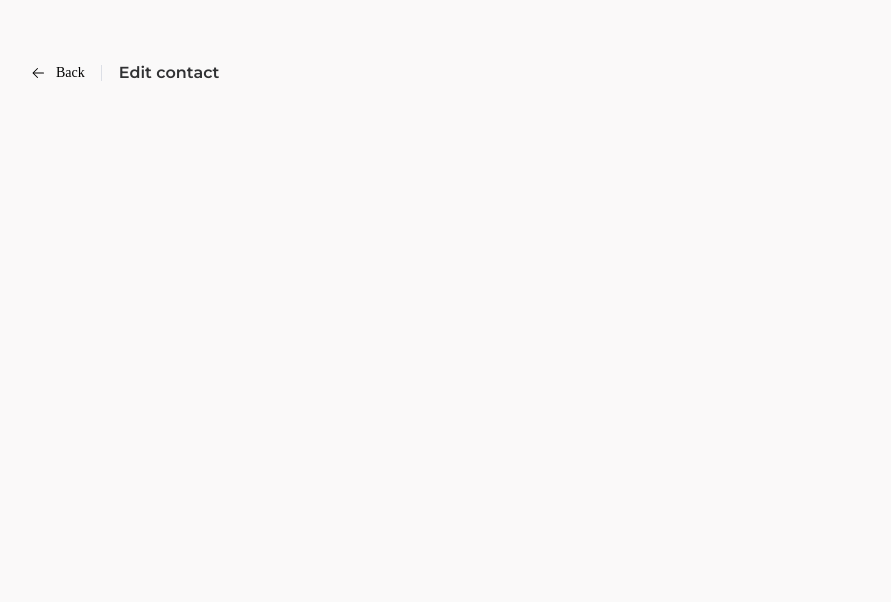
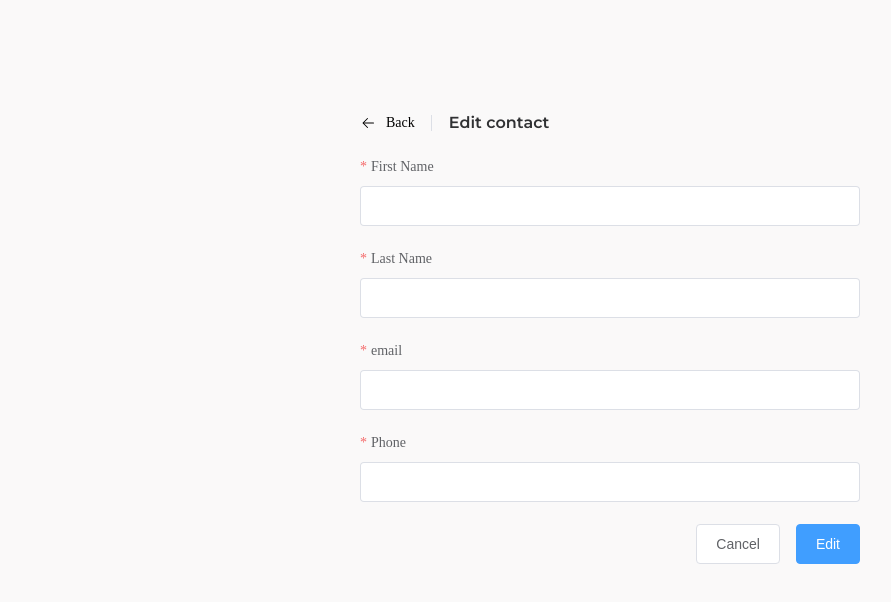
Before and after one commit to isaelmartinn/backbone_challenge, a Vue app: page /contacts/1/edit in a window 1280 px wide. Shown: the top 602 px of the page, without its empty margins (30-921 px from the left). Built offline with nearby package versions, Linux system fonts and the light colour scheme; no server answers.

Commit message:
:lipstick: (ContactCreate): Update UI
make template responsive, center view and change primary btn label

```diff
--- a/src/components/organisms/Contacts/ContactForm.vue
+++ b/src/components/organisms/Contacts/ContactForm.vue
@@ -6,6 +6,7 @@ import type { ApiContact } from "@domain/models/Contact";
 interface Props {
   loading?: boolean;
   disabled?: boolean;
+  primaryBtnLabel: string;
 }
 
 const props = defineProps<Props>();
@@ -113,7 +114,8 @@ defineExpose({
       />
     </el-form-item>
 
-    <el-form-item class="contactForm__actions">
+    <el-form-item>
+      <div class="contactForm__actions">
         <el-button @click="emit('on-click-cancel')" :disabled="props.disabled">
           Cancel
         </el-button>
@@ -124,14 +126,31 @@ defineExpose({
           :loading="props.loading"
           :disabled="props.disabled"
         >
-        Submit
+          {{ props.primaryBtnLabel }}
         </el-button>
+      </div>
     </el-form-item>
   </el-form>
 </template>
 
 <style scoped lang="scss">
+@use "sass:map";
+@use "@sass/breakpoints" as bp;
+
 .contactForm__actions {
-  float: right;
+  width: 100%;
+  display: grid;
+  gap: 16px;
+
+  button {
+    margin: 0;
+  }
+}
+
+@media screen and (min-width: map.get(bp.$breakpoints, "768")) {
+  .contactForm__actions {
+    grid-auto-flow: column;
+    justify-content: end;
+  }
 }
 </style>
--- a/src/components/templates/Contacts/ContactCreate.vue
+++ b/src/components/templates/Contacts/ContactCreate.vue
@@ -1,12 +1,14 @@
 <script setup lang="ts">
+import { ref } from "vue";
 import type { ApiContact } from "@domain/models/Contact";
 
 import ContactForm from "@organisms/Contacts/ContactForm.vue";
-import { ref } from "vue";
 
 interface Props {
+  title: string;
   loading?: boolean;
   disabled?: boolean;
+  primaryBtnLabel: string;
 }
 
 const props = defineProps<Props>();
@@ -27,7 +29,7 @@ defineExpose({
   <main class="contactCreate">
     <el-page-header @back="emit('on-click-go-back')">
       <template #content>
-        <h1 class="contactCreate__title">View contact</h1>
+        <h1 class="contactCreate__title">{{ props.title }}</h1>
       </template>
     </el-page-header>
 
@@ -35,6 +37,7 @@ defineExpose({
       ref="contactFormRef"
       :loading="props.loading"
       :disabled="props.disabled"
+      :primary-btn-label="primaryBtnLabel"
       @on-submit="emit('on-submit', $event)"
       @on-click-cancel="emit('on-click-go-back')"
     />
@@ -48,9 +51,11 @@ defineExpose({
 .contactCreate {
   display: grid;
   row-gap: 20px;
-}
+  margin: 50px auto 0 auto;
+  width: min(100%, 500px);
 
-.contactCreate__title {
-  font: map.get(fonts.$paragraph, "medium");
+  &__title {
+    font: map.get(fonts.$paragraph, "medium");
+  }
 }
 </style>
--- a/src/components/templates/Contacts/ContactEdit.vue
+++ /dev/null
@@ -1,24 +0,0 @@
-<script setup lang="ts">
-const emit = defineEmits<{
-  (e: "on-click-go-back"): void;
-}>();
-</script>
-
-<template>
-  <main>
-    <el-page-header @back="emit('on-click-go-back')">
-      <template #content>
-        <h1 class="contactEdit__title">Edit contact</h1>
-      </template>
-    </el-page-header>
-  </main>
-</template>
-
-<style scoped lang="scss">
-@use "sass:map";
-@use "@sass/fonts" as fonts;
-
-.contactEdit__title {
-  font: map.get(fonts.$paragraph, "medium");
-}
-</style>
--- a/src/views/Contacts/ContactCreate.vue
+++ b/src/views/Contacts/ContactCreate.vue
@@ -39,7 +39,9 @@ const handleSubmit = async (contact: ApiContact) => {
 
 <template>
   <contact-create
+    title="View contact"
     ref="contactCreateRef"
+    primary-btn-label="Create"
     :loading="isLoading"
     :disabled="isDisabled"
     @on-click-go-back="handleGoBack"
--- a/src/views/Contacts/ContactEdit.vue
+++ b/src/views/Contacts/ContactEdit.vue
@@ -1,7 +1,7 @@
 <script setup lang="ts">
 import { useRouter } from "vue-router";
 
-import ContactEdit from "@templates/Contacts/ContactEdit.vue";
+import ContactCreate from "@templates/Contacts/ContactCreate.vue";
 
 const router = useRouter();
 
@@ -11,5 +11,9 @@ const handleGoBack = () => {
 </script>
 
 <template>
-  <contact-edit @on-click-go-back="handleGoBack"></contact-edit>
+  <contact-create
+    title="Edit contact"
+    primary-btn-label="Edit"
+    @on-click-go-back="handleGoBack"
+  ></contact-create>
 </template>
```
Lines whose indentation alone changed are shown as unchanged.
